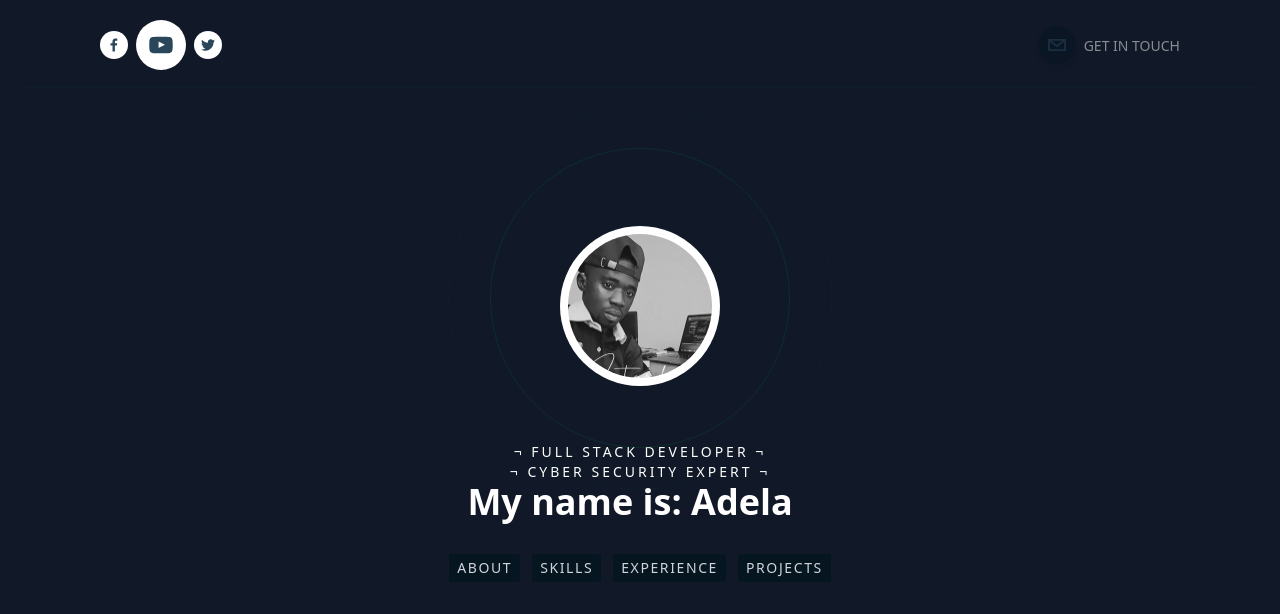
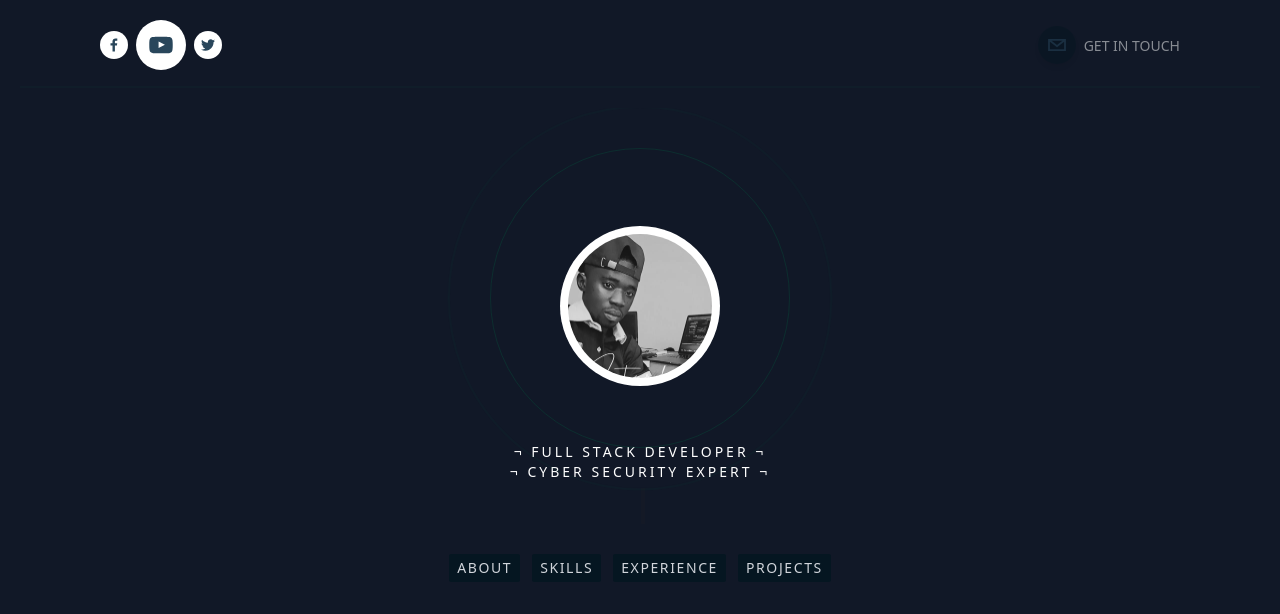
Before and after one commit to donmanuel1997/primeumaton, a Next.js app: page / in a window 1280 px wide. Shown: the top 614 px of the page. Built offline with nearby package versions, Linux system fonts and the light colour scheme.

Commit message:
first commit

```diff
--- a/components/Hero.tsx
+++ b/components/Hero.tsx
@@ -8,7 +8,7 @@ type Props = {}
 export default function Hero({ }: Props) {
     const [text, count] = useTypewriter({
         words: [
-            "My name is: Adelakun Emmanuel </>",
+            "Hi, I am Adelakun Emmanuel",
             "<> I Code </>",
             "<> I Debug Codes </>",
             "<> I Deploy Codes </>",
```
